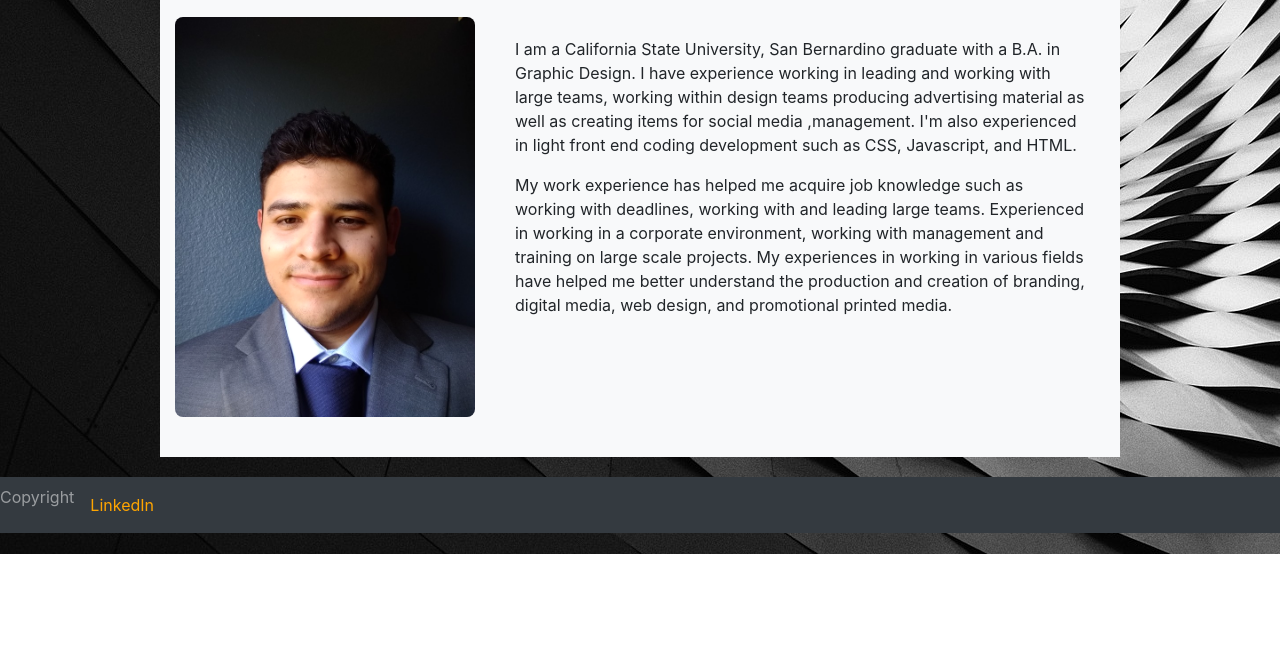
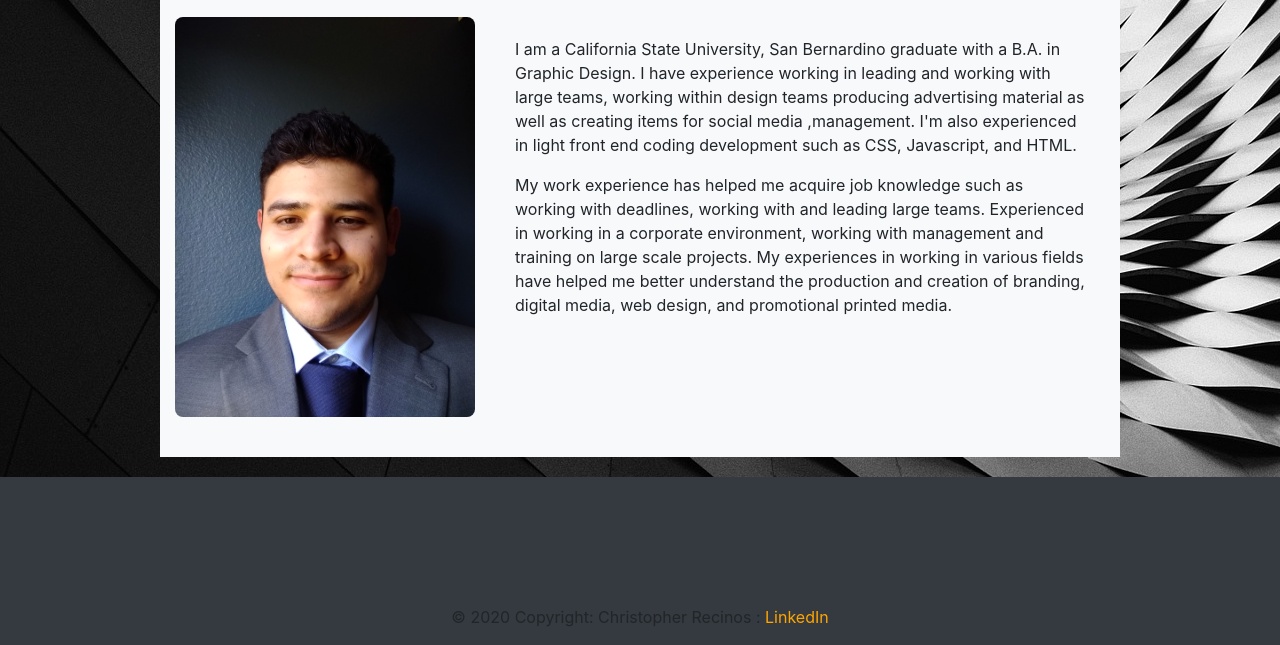
Before and after one commit to Recinos-C/recinos-c.github.io, a plain HTML site: page index.html in a window 1280 px wide. Shown: the part 246-891 px from the top of the page. Before the commit the page ends 800 px from the top, so only its background shows below. Drawn offline with nearby package versions, Linux system fonts and the light colour scheme.

Commit message:
update links

```diff
--- a/index.html
+++ b/index.html
@@ -78,11 +78,31 @@
     </div>
 
     </div>
-    <footer class="navbar navbar-expand-lg navbar-dark bg-dark" style="margin-top:20px;">
+    <footer class="page-footer font-small bg-dark" style="margin-top:20px;">
 
-        <p class="navbar-text" style="text-align: center;">Copyright</p>
-        <a class="nav-link" href="https://www.linkedin.com/in/christopher-recinos-a00814132/">LinkedIn</a>
-    </footer>
+        <!-- Footer Elements -->
+        <div class="container">
+
+          <!-- Grid row-->
+          <div class="row">
+
+            <!-- Grid column -->
+            <div class="col-md-12">
+              <div class="mb-5 flex-center">
+
+                <!--Linkedin -->
+                <a class="li-ic">
+                  <i class="fab fa-linkedin-in fa-lg white-text mr-md-5 mr-3 fa-2x"> </i>
+                </a>
+              </div>
+            </div>
+          </div>
+        </div>
+        <div class="footer-copyright text-center py-3">© 2020 Copyright: Christopher Recinos :
+          <a href="https://www.linkedin.com/in/christopher-recinos-a00814132/"> LinkedIn</a>
+        </div>
+
+      </footer>
 </body>
 
 </html>
```
Also changed, not shown: Responsive.html (+29 -2 lines), portfolio.html (+23 -4 lines).
